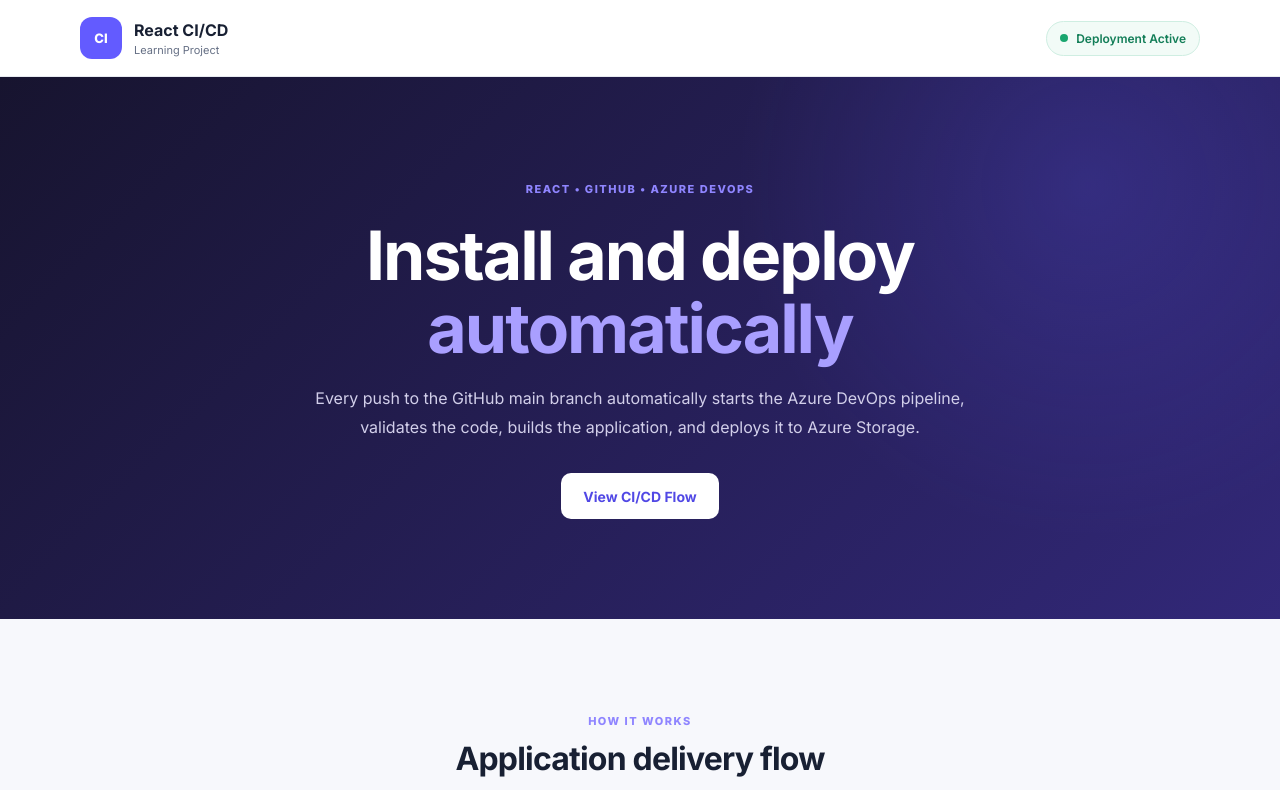
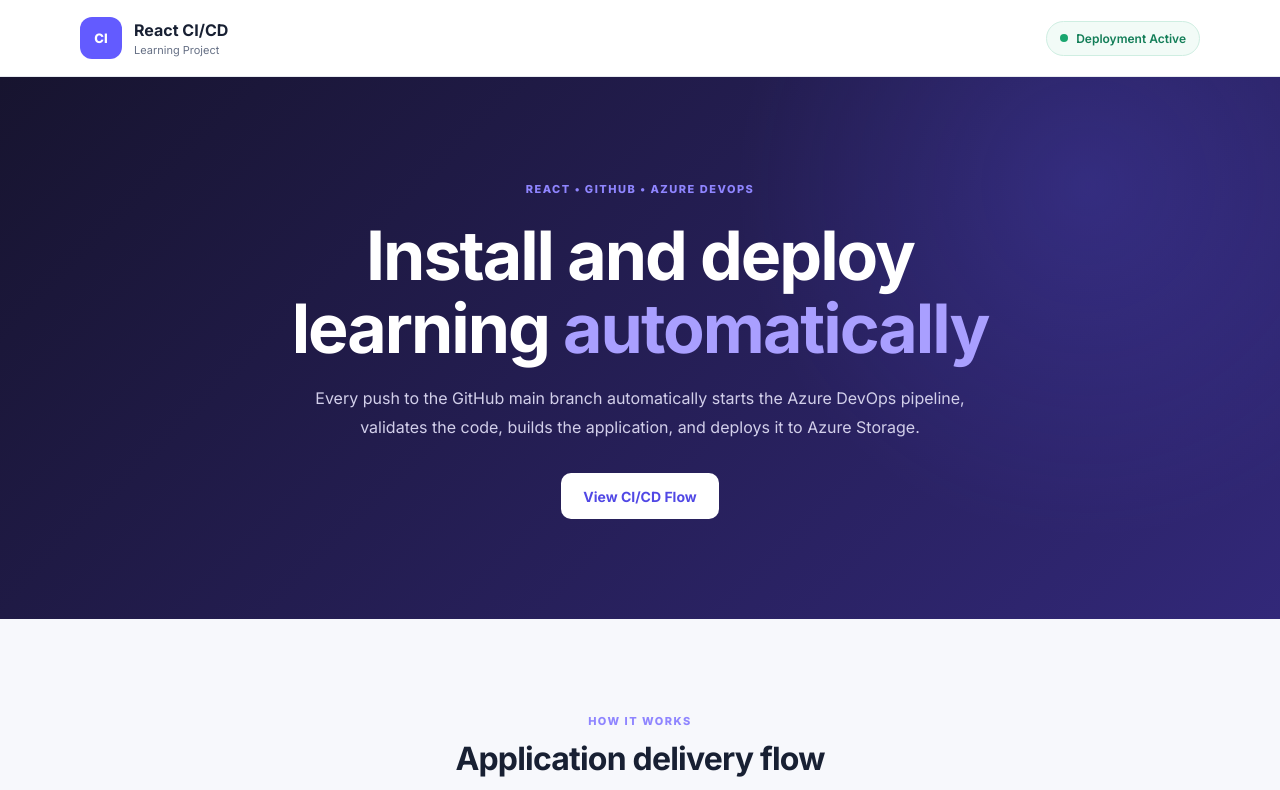
Before and after one commit to nqaiservice-kasturi/ci-cd-react-app, a React (Vite) app: page / in a window 1280 px wide. Shown: the top 790 px of the page. Built offline with nearby package versions, Linux system fonts and the light colour scheme.

Commit message:
Updated UI

```diff
--- a/src/App.tsx
+++ b/src/App.tsx
@@ -49,7 +49,7 @@
             <span className="tag">REACT • GITHUB • AZURE DEVOPS</span>
 
             <h1>
-              Install and deploy
+              Install and deploy learning
               <span> automatically</span>
             </h1>
 
```
